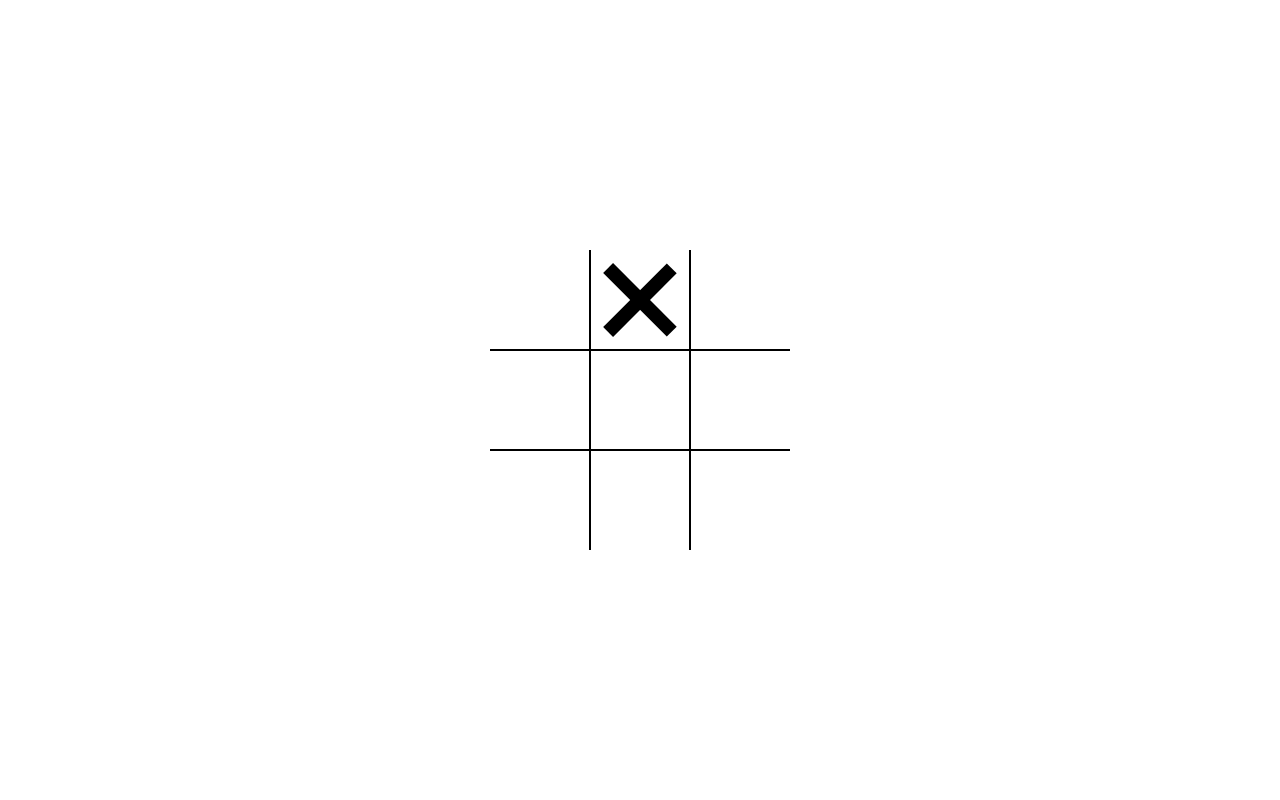
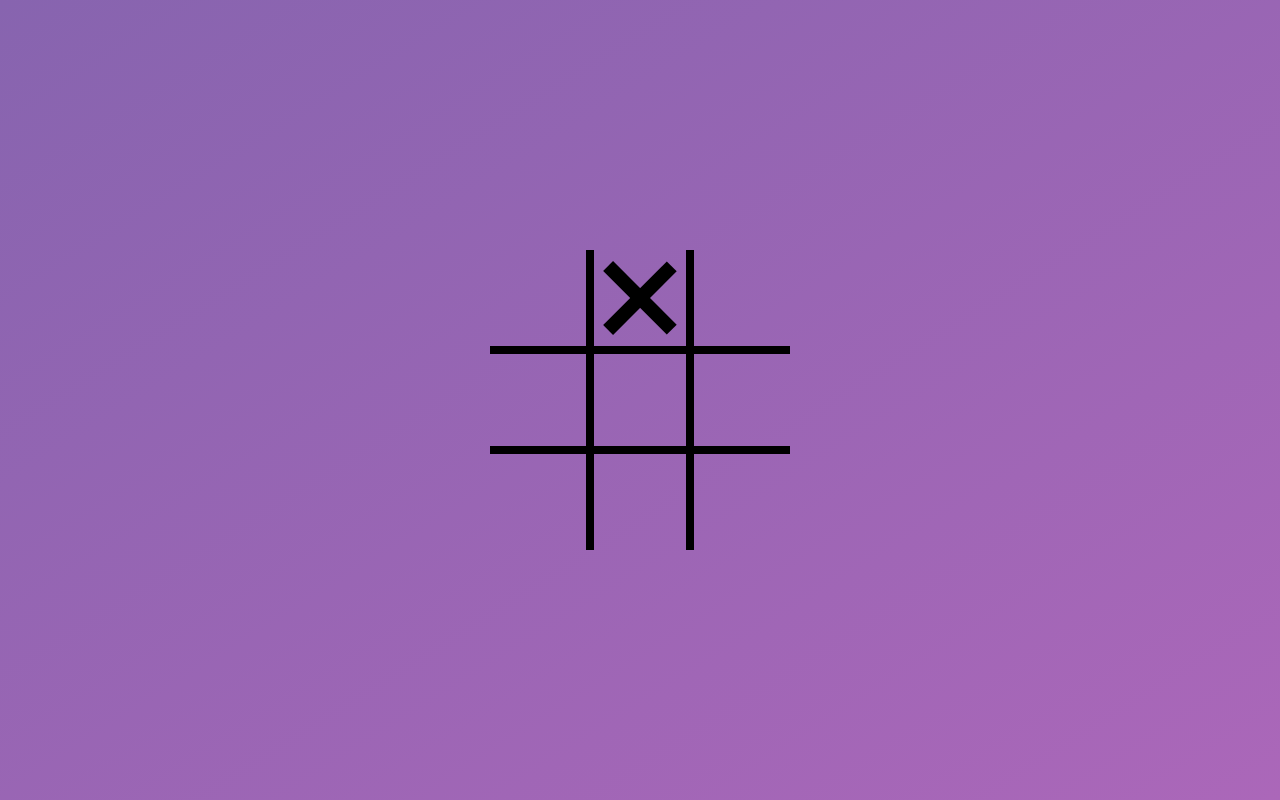
Before and after one commit to ahadnur/tic-tac-toe, a plain HTML site: page index.html in a window 1280 px wide. Both pictures are taken after a click on the element 640 px from the left and 300 px from the top of the page. Drawn offline with Linux system fonts and the light colour scheme.

Commit message:
background color updated

```diff
--- a/style.css
+++ b/style.css
@@ -10,6 +10,7 @@
 body{
     margin: 0;
     padding: 0;
+    background-image: linear-gradient(to bottom right, #8764af, #ab67b9);
 }
 
 .board{
@@ -26,7 +27,7 @@ body{
 .cell{
     width: var(--cell-size);
     height: var(--cell-size);
-    border: 1px solid black;
+    border: 4px solid black;
     display: flex;
     justify-content: center;
     align-items: center;
@@ -115,7 +116,7 @@ body{
 .board.circle .cell:not(.x):not(.circle):hover::after{
     width: calc(var(--mark-size) * .7);
     height: calc(var(--mark-size) * .7);
-    background-color: white;
+    background-image: linear-gradient(to bottom right, #8764af, #ab67b9);
 }
 
 
```
